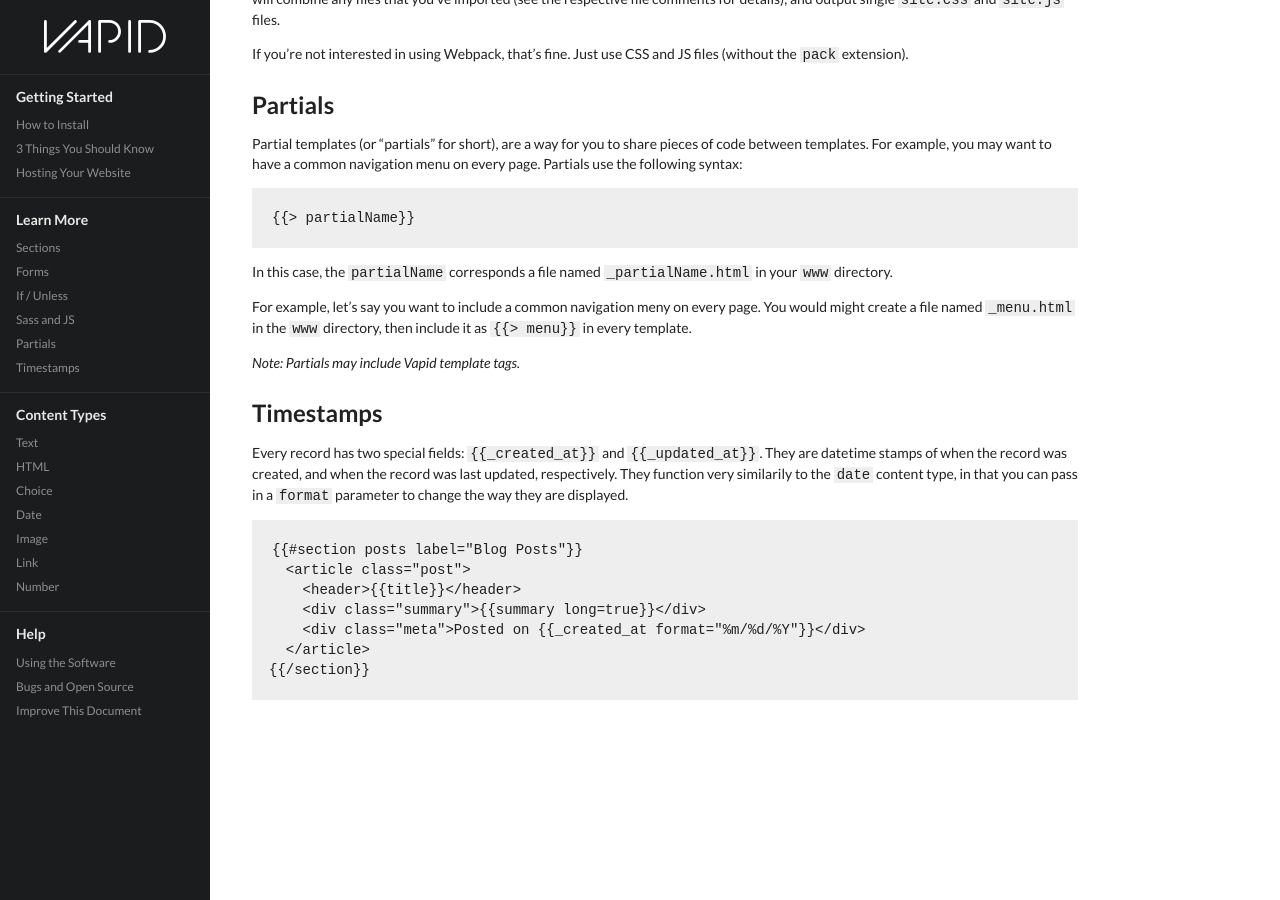
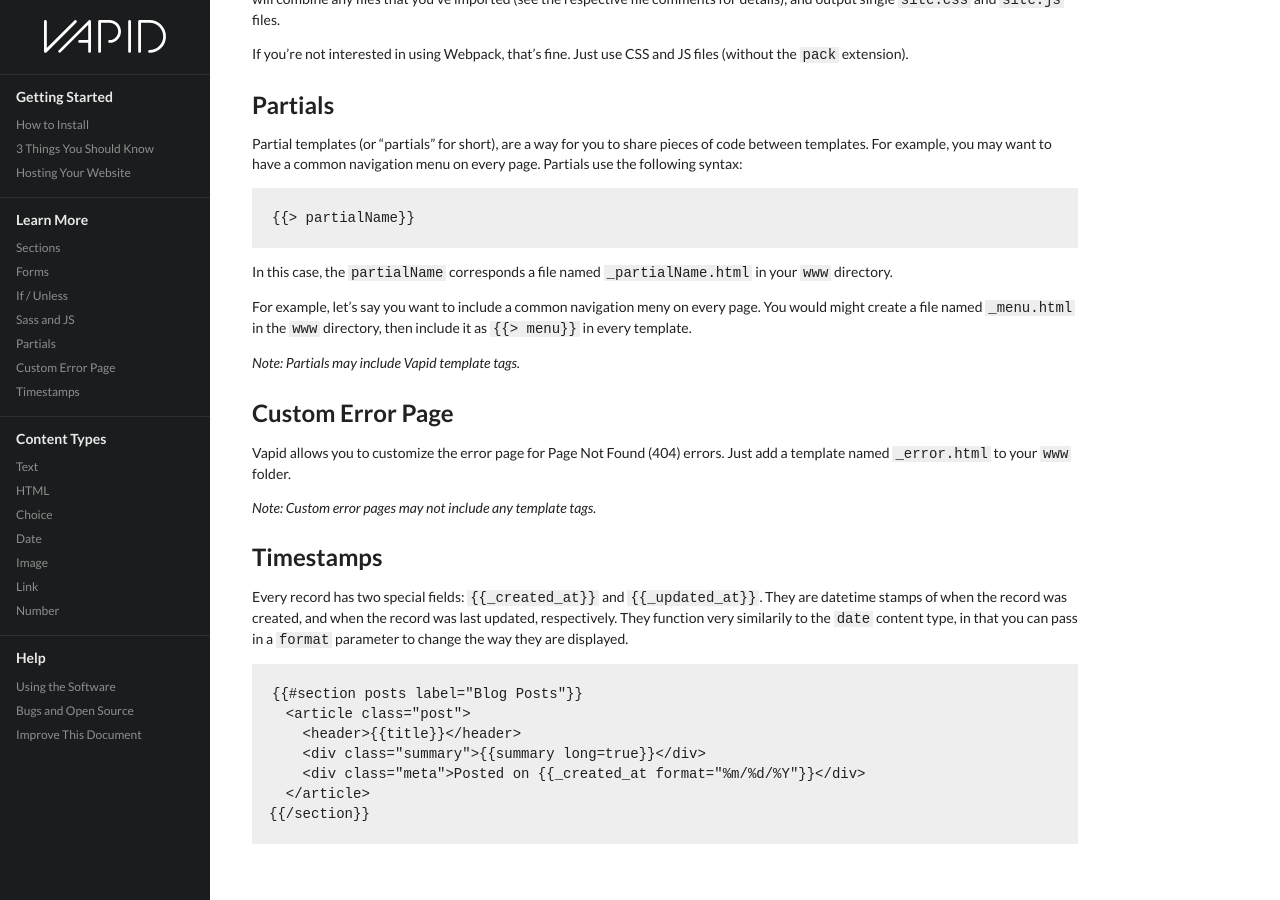
Before and after one commit to vapid/vapid-docs, a Jekyll site: the page built from learn-more.md, in a window 1280 px wide and 900 px high, scrolled down 4037 px. Built offline with Jekyll 4.4.1, drawn with Linux system fonts in a browser that asks for light colours; nearby versions of some CDN libraries.

Commit message:
Custom error pages

```diff
--- a/_layouts/default.html
+++ b/_layouts/default.html
@@ -36,6 +36,7 @@
         <a href="/learn-more#conditionals" class="item">If / Unless</a>
         <a href="/learn-more#assets" class="item">Sass and JS</a>
         <a href="/learn-more#partials" class="item">Partials</a>
+        <a href="/learn-more#errors" class="item">Custom Error Page</a>
         <a href="/learn-more#timestamps" class="item">Timestamps</a>
       </div>
     </div>
--- a/learn-more.md
+++ b/learn-more.md
@@ -207,6 +207,12 @@ For example, let's say you want to include a common navigation meny on every pag
 
 _Note: Partials may include Vapid template tags._
 
+## Custom Error Page {#errors}
+
+Vapid allows you to customize the error page for Page Not Found (404) errors. Just add a template named `_error.html` to your `www` folder.
+
+_Note: Custom error pages may not include any template tags._
+
 ## Timestamps
 
 Every record has two special fields: `{{_created_at}}` and `{{_updated_at}}`. They are datetime stamps of when the record was created, and when the record was last updated, respectively. They function very similarily to the `date` content type, in that you can pass in a `format` parameter to change the way they are displayed.
```
